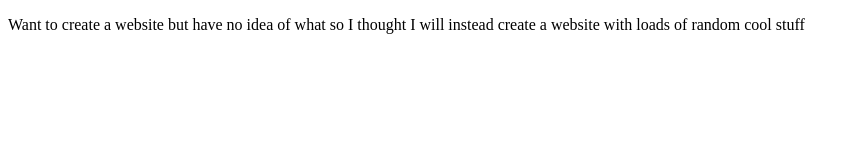
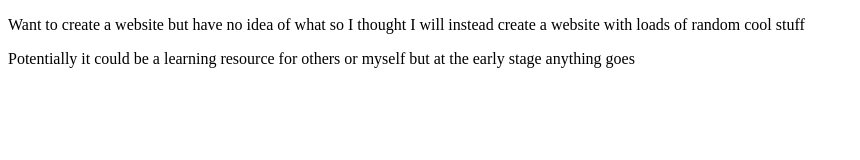
Before and after one commit to Ninedeadeyes/WebDev-Playground, a plain HTML site: page index.html in a window 1280 px wide. Shown: the whole page, without its empty margins (0-860 px from the left). Drawn offline with Linux system fonts and the light colour scheme.

Commit message:
Add files via upload

```diff
--- a/index.html
+++ b/index.html
@@ -1,3 +1,6 @@
+
+
+
 <!DOCTYPE html>
 <html lang="en">
 
@@ -15,7 +18,8 @@
 <body>
 
     <div>
-     <p>Want to create a website but have no idea of what so I thought I will instead create a website with loads of random cool stuff</p>
+     <p>Want to create a website but have no idea of what so I thought I will instead create a website with loads of random cool stuff </p>
+     <p> Potentially it could be a learning resource for others or myself but at the early stage anything goes</p>
     </div>
 
      <script src="./main.js"></scriptsrc></script>
```
